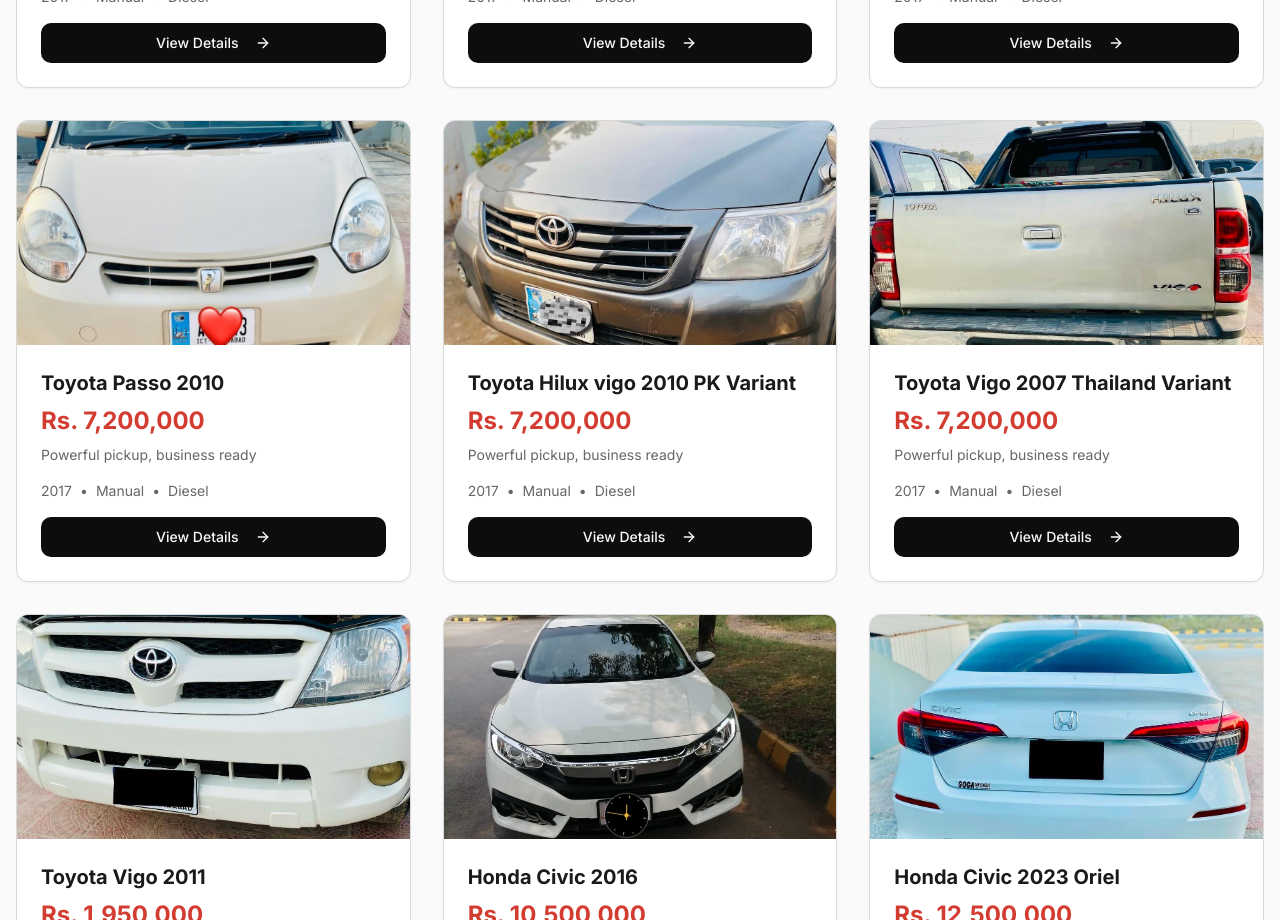
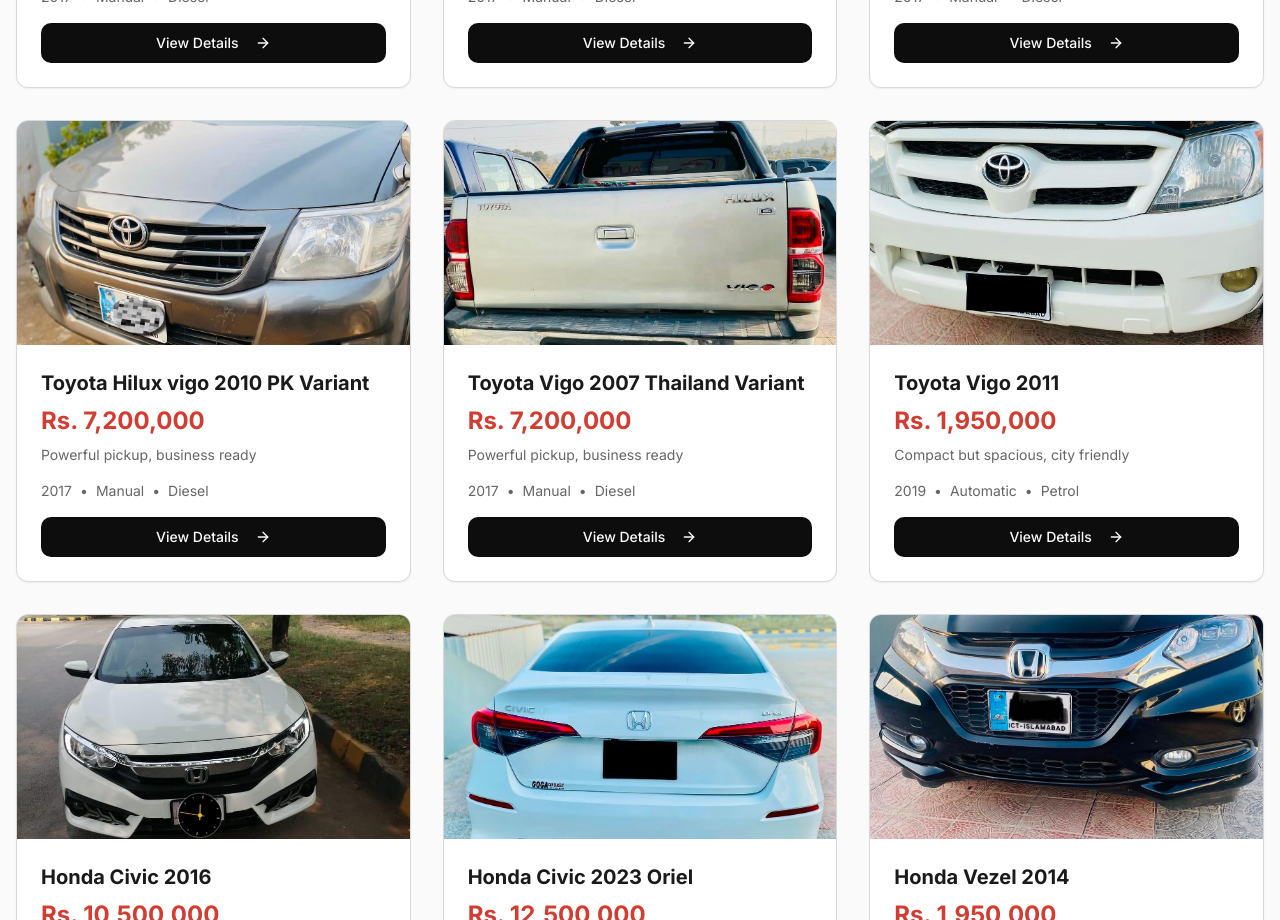
Before and after one commit to baseermughal507/Autoclass-Motors, a React (Vite) app: page /cars in a window 1280 px wide. Shown: the part 1560-2480 px from the top of the page. Built offline with nearby package versions, Linux system fonts and the light colour scheme; the HTML template or start-up script is replaced by a standard one.

Commit message:
duplicate car removed

```diff
--- a/src/data/cars.ts
+++ b/src/data/cars.ts
@@ -486,38 +486,6 @@
 
   },
   {
-    id: '16',
-    title: 'Toyota Passo 2010 ',
-    main_image: '/cars/passo10/1.jpg',
-    images: [
-    "/cars/passo10/2.jpg",
-    "/cars/passo10/3.jpg",
-    "/cars/passo10/4.jpg",
-    '/cars/passo10/5.jpg',
-    '/cars/passo10/6.jpg',
-    '/cars/passo10/7.jpg',
-    '/cars/passo10/8.jpg'
-
-
-  ],
-    price: 7200000,
-    description: 'Rugged Toyota Hilux pickup, perfect for business and adventure. Powerful engine, excellent condition.',
-    short_description: 'Powerful pickup, business ready',
-    is_sold: false,
-    year: 2017,
-    mileage: '95,000 km',
-    fuel_type: 'Diesel',
-    transmission: 'Manual',
-    city: 'Peshawar',
-    province: 'KPK',
-    color: 'Silver',
-    assembly: 'Local',
-    engine_capacity: '2800cc',
-    body_type: 'Pickup'
-
-
-  },
-  {
     id: '17',
     title: 'Honda Civic 2021 Oriel UG ',
     main_image: '/cars/civic21/1.jpg',
```
